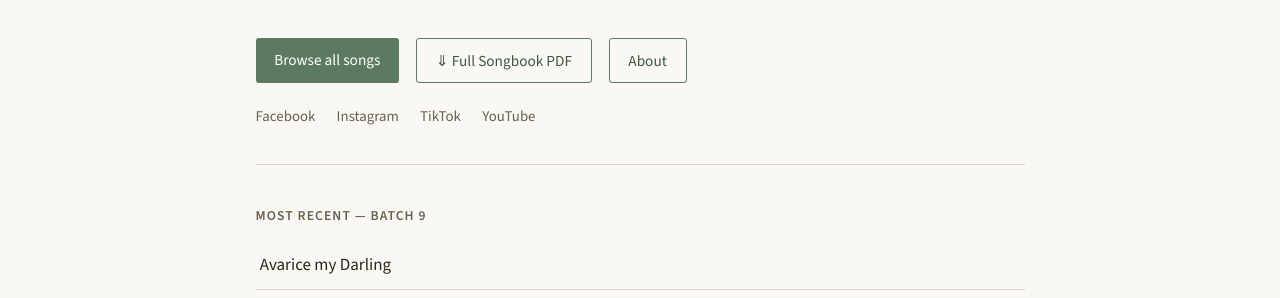
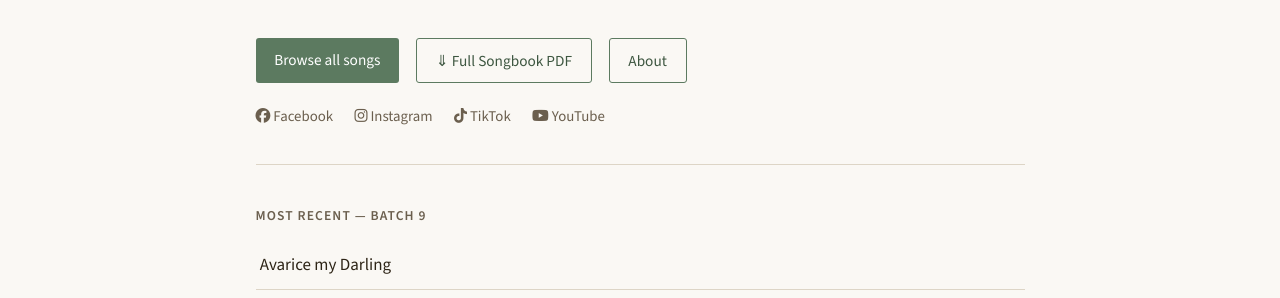
Before and after one commit to seanmcgrath42/seanmcgrathmusic.com, a Jekyll site: the page built from index.html, in a window 1280 px wide. Shown: the part 455-753 px from the top of the page. Built offline with Jekyll 4.4.1, drawn with Linux system fonts in a browser that asks for light colours.

Commit message:
Add Font Awesome brand icons to social media links
Co-Authored-By: Claude Sonnet 4.6 <noreply@anthropic.com>

```diff
--- a/_includes/head.html
+++ b/_includes/head.html
@@ -7,4 +7,5 @@
 <link rel="preconnect" href="https://fonts.gstatic.com" crossorigin>
 <link href="https://fonts.googleapis.com/css2?family=Lora:ital,wght@0,400;0,600;1,400&family=Source+Sans+3:wght@400;600&display=swap" rel="stylesheet">
 <link rel="stylesheet" href="{{ '/assets/css/main.css' | relative_url }}">
+<link rel="stylesheet" href="https://cdnjs.cloudflare.com/ajax/libs/font-awesome/6.5.0/css/all.min.css" crossorigin="anonymous" referrerpolicy="no-referrer">
 {% seo title=false %}
--- a/index.html
+++ b/index.html
@@ -23,10 +23,10 @@ title: Home
     <a class="btn btn-outline" href="{{ '/about/' | relative_url }}">About</a>
   </div>
   <div class="home-social">
-    <a href="https://www.facebook.com/SeanMcGrathMusic" target="_blank" rel="noopener">Facebook</a>
-    <a href="https://www.instagram.com/seanmcgrathmusic" target="_blank" rel="noopener">Instagram</a>
-    <a href="https://www.tiktok.com/@seanmcgrathmusictiktok" target="_blank" rel="noopener">TikTok</a>
-    <a href="https://www.youtube.com/@seanmcgrathmusic" target="_blank" rel="noopener">YouTube</a>
+    <a href="https://www.facebook.com/SeanMcGrathMusic" target="_blank" rel="noopener"><i class="fa-brands fa-facebook"></i> Facebook</a>
+    <a href="https://www.instagram.com/seanmcgrathmusic" target="_blank" rel="noopener"><i class="fa-brands fa-instagram"></i> Instagram</a>
+    <a href="https://www.tiktok.com/@seanmcgrathmusictiktok" target="_blank" rel="noopener"><i class="fa-brands fa-tiktok"></i> TikTok</a>
+    <a href="https://www.youtube.com/@seanmcgrathmusic" target="_blank" rel="noopener"><i class="fa-brands fa-youtube"></i> YouTube</a>
   </div>
 </div>
 
```
